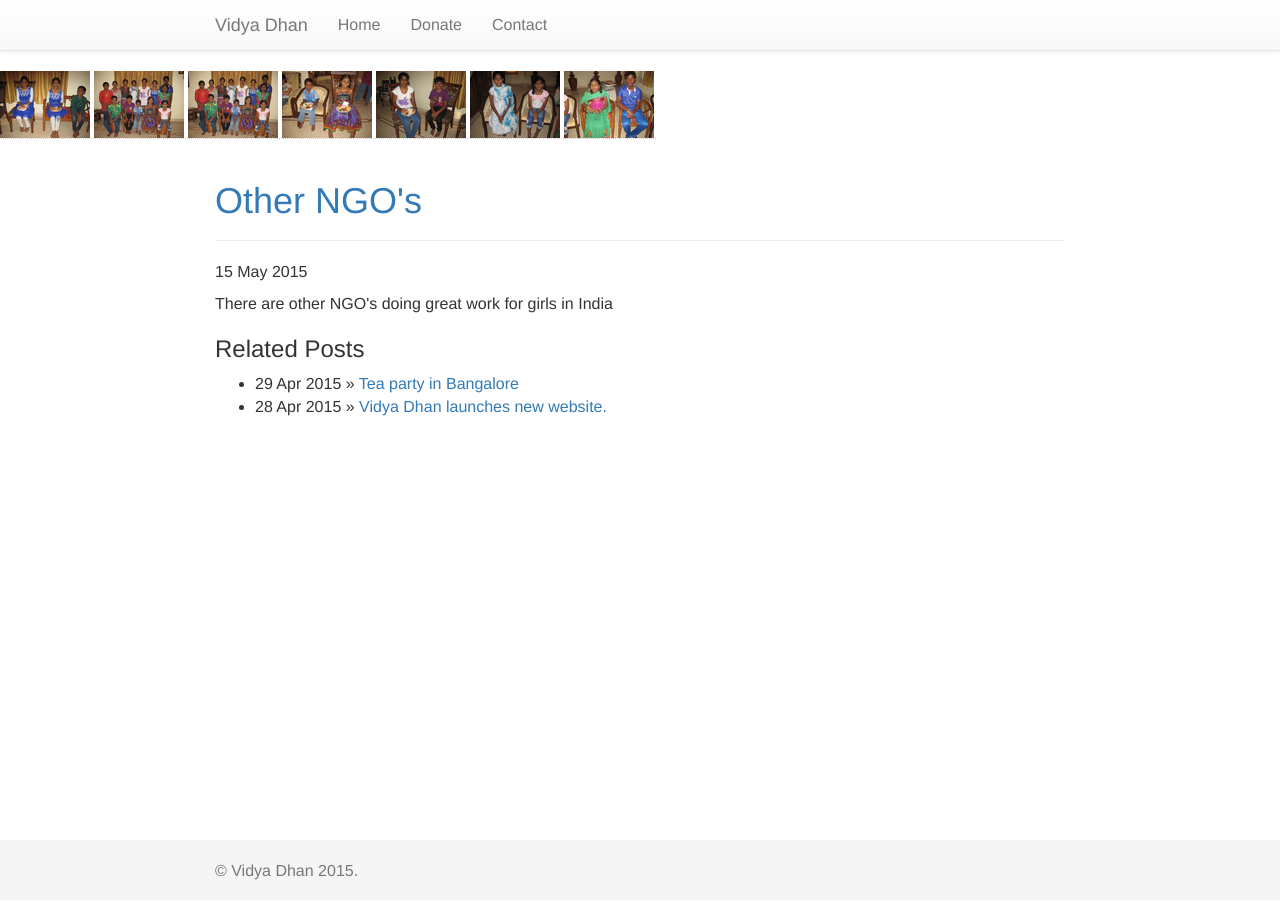
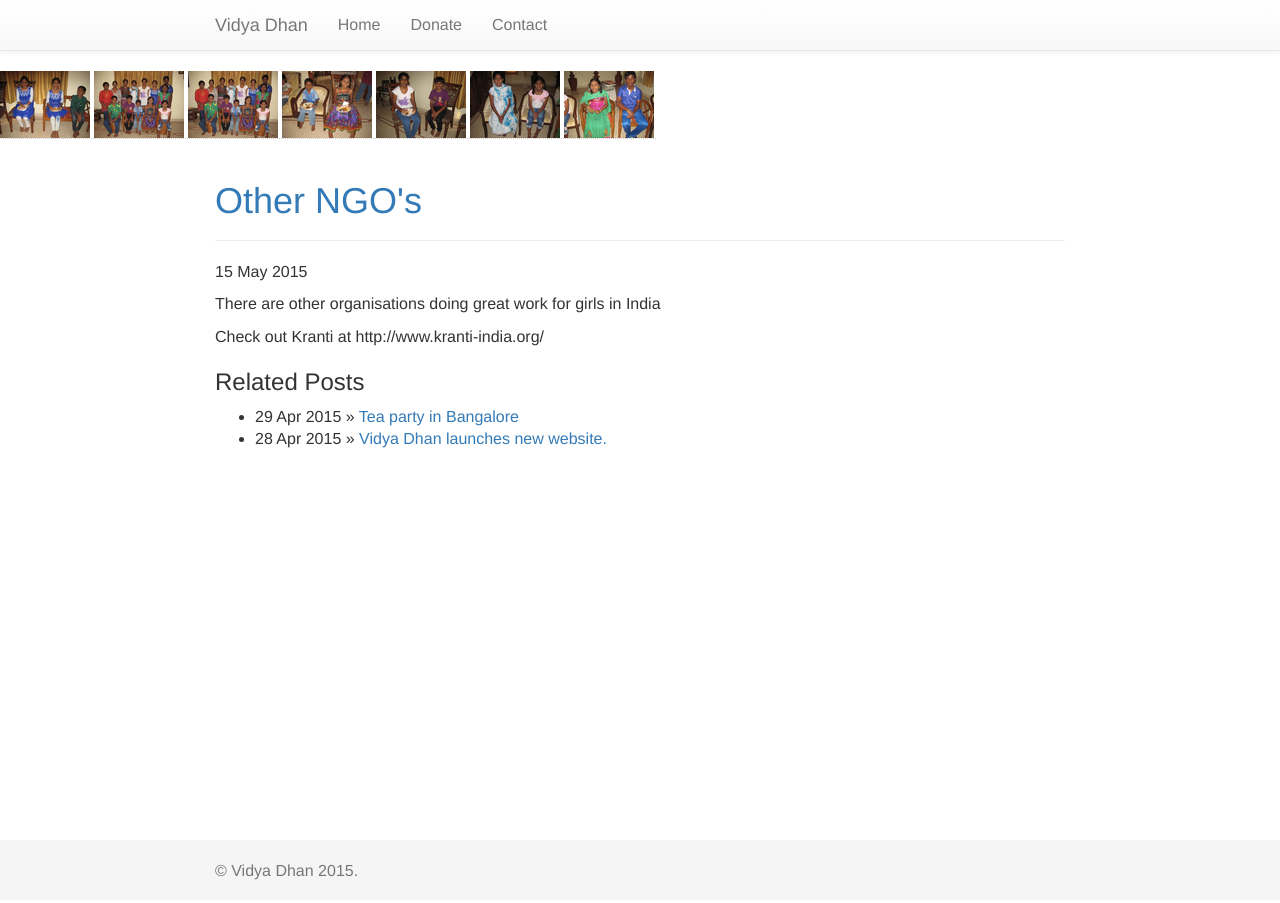
Before and after one commit to VidyaDhan/vidyadhan.github.io, a Jekyll site: the page built from _posts/2015-05-15-Kranti.md, in a window 1280 px wide. Built offline with Jekyll 4.4.1, drawn with Linux system fonts in a browser that asks for light colours; nearby versions of some CDN libraries.

Commit message:
Update 2015-05-15-Kranti.md

```diff
--- a/_posts/2015-05-15-Kranti.md
+++ b/_posts/2015-05-15-Kranti.md
@@ -2,4 +2,5 @@
 layout: post
 title: Other NGO's
 ---
-<p>There are other NGO's doing great work for girls in India<p/>
+<p>There are other organisations doing great work for girls in India<p/>
+Check out Kranti at http://www.kranti-india.org/
```
